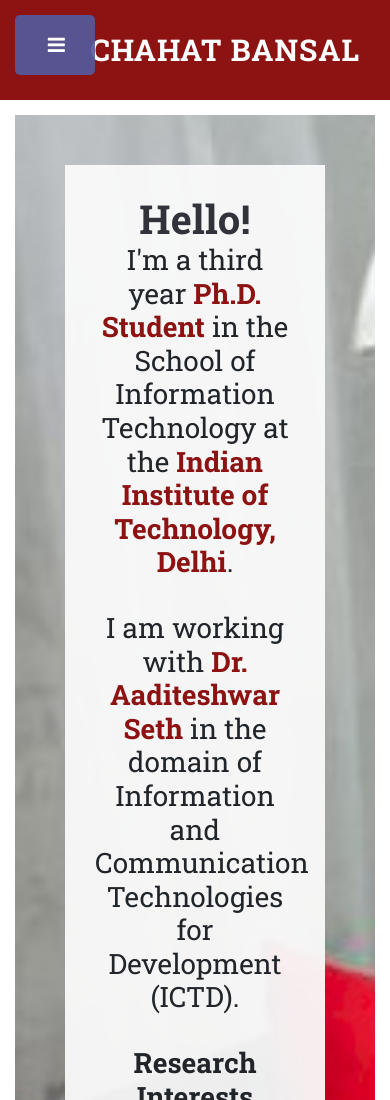
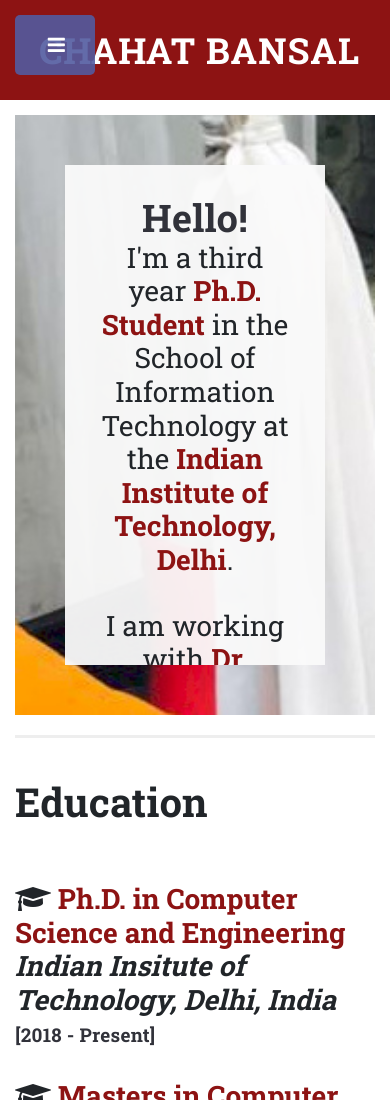
Before and after one commit to ChahatBansal8060/ChahatBansal8060.github.io, a plain HTML site: page index.html in a window 390 px wide. Shown: the top 1100 px of the page. Drawn offline with Linux system fonts and the light colour scheme.

Commit message:
undid text responsiveness

```diff
--- a/assets/css/templatemo-style.css
+++ b/assets/css/templatemo-style.css
@@ -116,9 +116,7 @@
 
 .main-banner .banner-content .banner-caption {
     max-width: 600px;
-    /* height: 500px; */
-    /* width: 35vw; */
-    height: 55vx;
+    height: 500px;
 	background-color: rgba(250,250,250,0.95);
 	margin: 50px;
     padding: 30px;
@@ -127,19 +125,11 @@
 }
 
 .main-banner .banner-content .banner-caption h4 {
-	font-size: 40px;
+	font-size: 38px;
 	font-weight: 700;
 	color: #31323a;
 	letter-spacing: 0.25px;
 	margin: 0px;
-}
-
-.main-banner .banner-content .banner-caption h3 {
-	font-size: 1.5vx;
-}
-
-.main-banner .banner-content .banner-caption h5 {
-	font-size: 1.2vx;
 }
 
 .main-banner .banner-content .banner-caption em {
@@ -1281,7 +1271,7 @@
     line-height: 100px;
 }
 #header .logo a {
-	font-size: 30px;
+	font-size: 36px;
 	text-transform: uppercase;
 	letter-spacing: 1px;
 	color: #fff;
```
